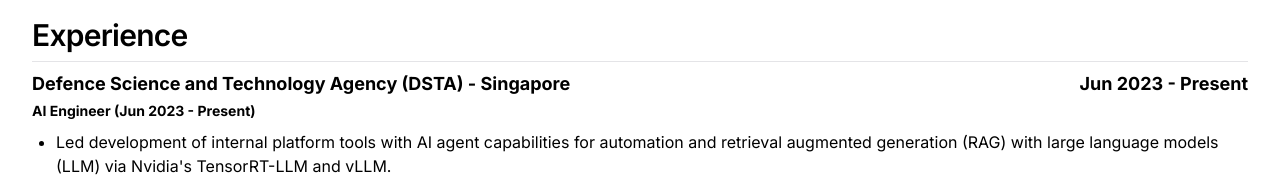
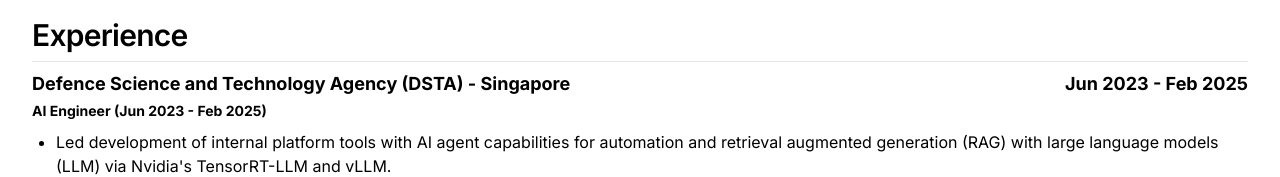
Before and after one commit to jianming93/jianming93.github.io, a Next.js app: page /experience in a window 1280 px wide. Shown: the part 131-308 px from the top of the page. Built offline with nearby package versions, Linux system fonts and the light colour scheme.

Commit message:
Updated experience section

```diff
--- a/app/experience/page.tsx
+++ b/app/experience/page.tsx
@@ -122,11 +122,11 @@
                     Defence Science and Technology Agency (DSTA) - Singapore
                 </div>
                 <div className="text-lg text-right font-bold justify-self-end">
-                    Jun 2023 - Present
+                    Jun 2023 - Feb 2025
                 </div>
             </div>
             <small className="text-sm font-bold leading-none">
-                AI Engineer (Jun 2023 - Present)
+                AI Engineer (Jun 2023 - Feb 2025)
             </small>
             <TypographyUnorderedList name='experience-hp'>
                 {
```
